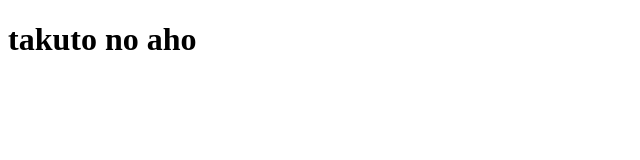
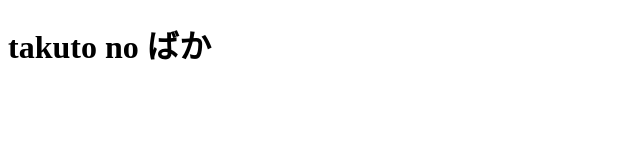
Before and after one commit to huynhnguyen1906/git-practice, a plain HTML site: page index.html in a window 1280 px wide. Shown: the whole page, without its empty margins (0-640 px from the left). Drawn offline with Linux system fonts and the light colour scheme.

Commit message:
h1内容また変えた！！！

```diff
--- a/index.html
+++ b/index.html
@@ -6,6 +6,6 @@
 		<title>Document</title>
 	</head>
 	<body>
-		<h1>takuto no aho</h1>
+		<h1>takuto no ばか</h1>
 	</body>
 </html>
```
